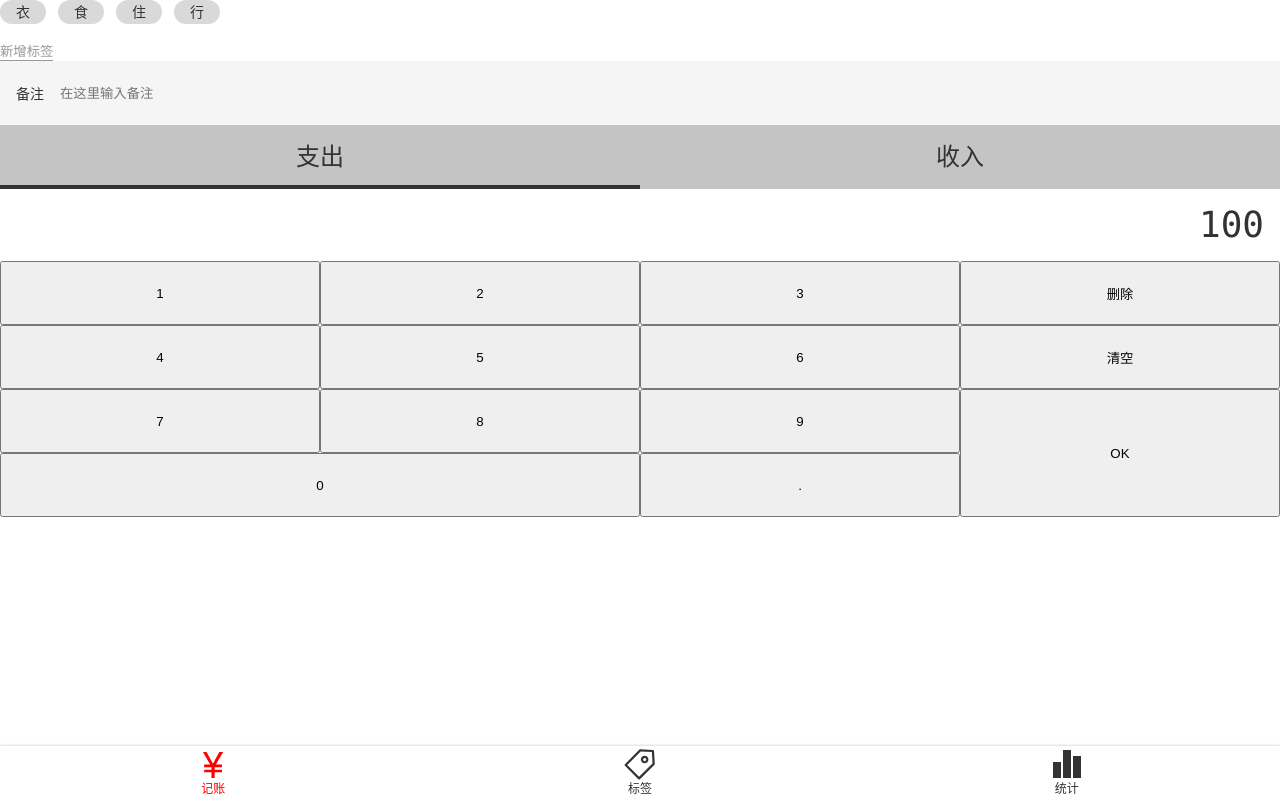
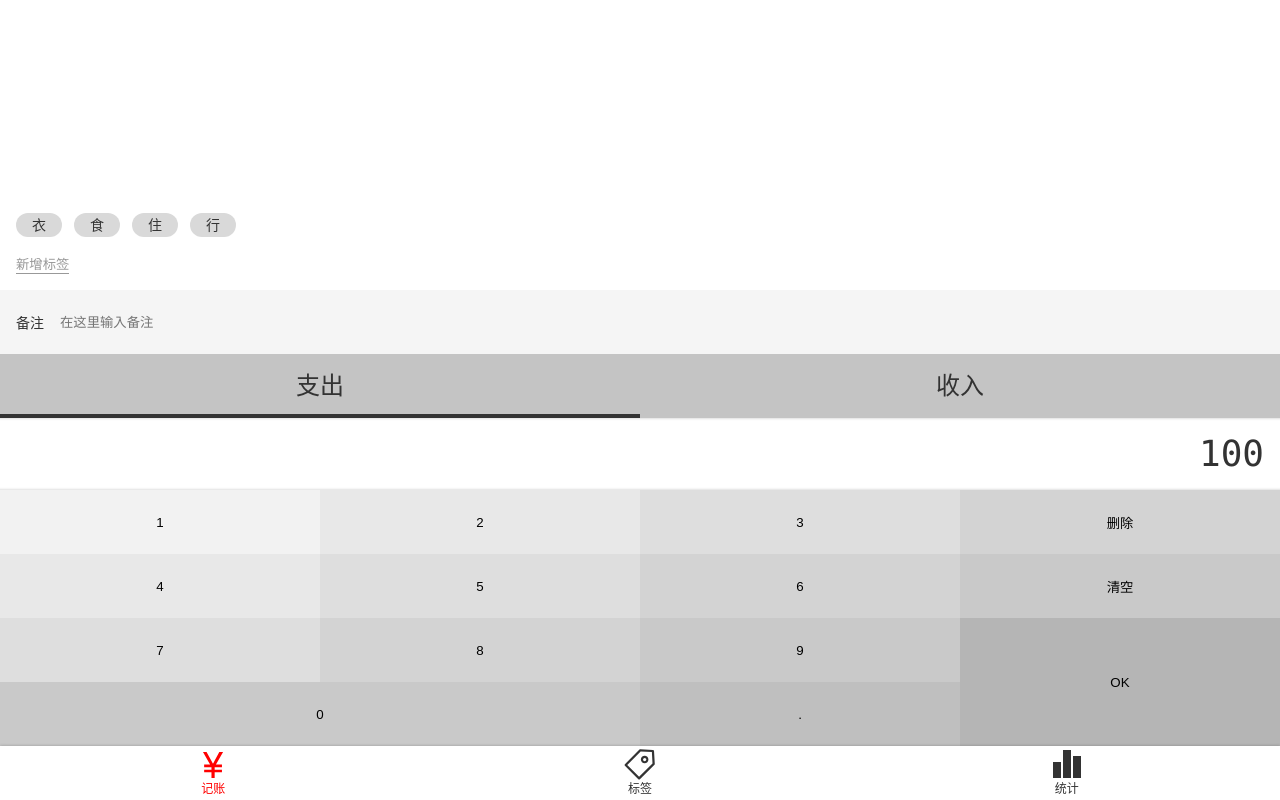
Before and after one commit to Righthand5/money, a Vue app: page /#/money in a window 1280 px wide. Built offline with nearby package versions, Linux system fonts and the light colour scheme.

Commit message:
money的css完成

```diff
--- a/src/assets/style/helper.scss
+++ b/src/assets/style/helper.scss
@@ -7,10 +7,18 @@ $color-highlight:#f00;
 
 
 //placeholder
-%x{
+%clearfix{
   &::after{
     content: '';
     clear: both;
     display: block;
   }
 }
+$color-shadow:rgba(0, 0, 0, 0.25);
+%outerShadow{
+  box-shadow: 0 0 3px $color-shadow;
+}
+%innerShadow{
+  box-shadow: inset 0 -3px 3px -3px $color-shadow,
+  inset 0 3px 3px -3px $color-shadow;
+}
--- a/src/components/Layout.vue
+++ b/src/components/Layout.vue
@@ -1,6 +1,6 @@
 <template>
-  <div class="nav-wrapper">
-    <div class="content">
+  <div class="layout-wrapper" :class=" classPrefix  && `${classPrefix}-wrapper` ">
+    <div class="content" :class=" classPrefix  && `${classPrefix}-content` ">
       <slot/>
     </div>
     <Nav/>
@@ -9,13 +9,14 @@
 
 <script lang="ts">
   export default {
+    props:['classPrefix'],
     name:'Layout'
   };
 </script>
 
 
 <style lang="scss" scoped>
-.nav-wrapper{
+.layout-wrapper{
   display: flex;
   flex-direction:column;
   height:100vh;
--- a/src/components/Nav.vue
+++ b/src/components/Nav.vue
@@ -34,8 +34,8 @@ export default {
 <style lang="scss" scoped>
 @import "~@/assets/style/helper.scss";
   nav{
+    @extend %outerShadow;
     display: flex;
-    box-shadow: 0 0 3px rgba(0,0,0,0.25);
     flex-direction: row;
     font-size:12px;
   > .item{
--- a/src/views/Money.vue
+++ b/src/views/Money.vue
@@ -1,30 +1,5 @@
 <template>
-<div>
-  <Layout>
-    <div class="tags">
-      <!--      由于我们使用的是scope的所以名字取得规范一点-->
-      <ul class="current">
-        <li>衣</li>
-        <li>食</li>
-        <li>住</li>
-        <li>行</li>
-      </ul>
-    <div class="new">
-      <button>新增标签</button>
-    </div>
-    </div>
-    <div>
-      <label class="notes">
-        <span class="name">备注</span>
-        <input type="text" placeholder="在这里输入备注">
-      </label>
-    </div>
-    <div>
-      <ul class = "types">
-        <li class="selected">支出</li>
-        <li>收入</li>
-      </ul>
-    </div>
+  <Layout class-prefix="layout">
     <div class="numberPad">
       <div class="output">100</div>
       <div class="buttons">
@@ -44,8 +19,31 @@
         <button>.</button>
       </div>
     </div>
+    <div>
+      <ul class = "types">
+        <li class="selected">支出</li>
+        <li>收入</li>
+      </ul>
+    </div>
+    <div>
+      <label class="notes">
+        <span class="name">备注</span>
+        <input type="text" placeholder="在这里输入备注">
+      </label>
+    </div>
+    <div class="tags">
+      <div class="new">
+        <button>新增标签</button>
+      </div>
+      <!--      由于我们使用的是scope的所以名字取得规范一点-->
+      <ul class="current">
+        <li>衣</li>
+        <li>食</li>
+        <li>住</li>
+        <li>行</li>
+      </ul>
+    </div>
   </Layout>
-</div>
 </template>
 
 <script lang="ts">
@@ -53,27 +51,59 @@ export default {
   name: 'Money',
 };
 </script>
+<style lang="scss">
+  .layout-content{
+    display: flex;
+    flex-direction: column-reverse;
+}
+</style>
 <style lang="scss" scoped>
   @import "~@/assets/style/helper.scss";
   .numberPad{
     .output{
+      @extend %clearfix;
+      @extend %innerShadow;
       font-size: 36px;
       font-family: Consolas,monospace;
       padding: 9px 16px;
       text-align:right;
     }
     .buttons{
-      @extend %x;//我继承%x
+      @extend %clearfix;
       > button{
         width:  25%;
         height: 64px;
         float: left;
+        background: transparent;
+        border: none;
         &.ok{
           height: 64*2px;
           float: right;
         }
         &.zero{
           width: 25*2%;
+        }
+        $bg: #f2f2f2;
+        &:nth-child(1){
+          background: $bg;
+        }
+        &:nth-child(2), &:nth-child(5), {
+          background: darken($bg,4%);
+        }
+        &:nth-child(3), &:nth-child(6), &:nth-child(9) {
+          background: darken($bg,4*2%);
+        }
+        &:nth-child(4), &:nth-child(7), &:nth-child(10) {
+          background: darken($bg,4*3%);
+        }
+        &:nth-child(8), &:nth-child(11), &:nth-child(13) {
+          background: darken($bg,4*4%);
+        }
+        &:nth-child(14) {
+          background: darken($bg,4*5%);
+        }
+        &:nth-child(12) {
+          background: darken($bg,4*6%);
         }
       }
     }
@@ -102,9 +132,15 @@ export default {
     }
   }
   .tags{
+    flex-grow: 1;
     font-size: 14px;
+    padding: 16px;
+    display: flex;
+    flex-direction: column-reverse;
     > .current{
       display: flex;
+      flex-wrap: wrap;
+      overflow: auto;
       > li{
         background: #d9d9d9;
         $h:24px;
@@ -113,6 +149,7 @@ export default {
         border-radius: ($h/2);
         padding: 0 16px;
         margin-right:12px;
+        margin-top: 4px;
       }
     }
     > .new{
```
